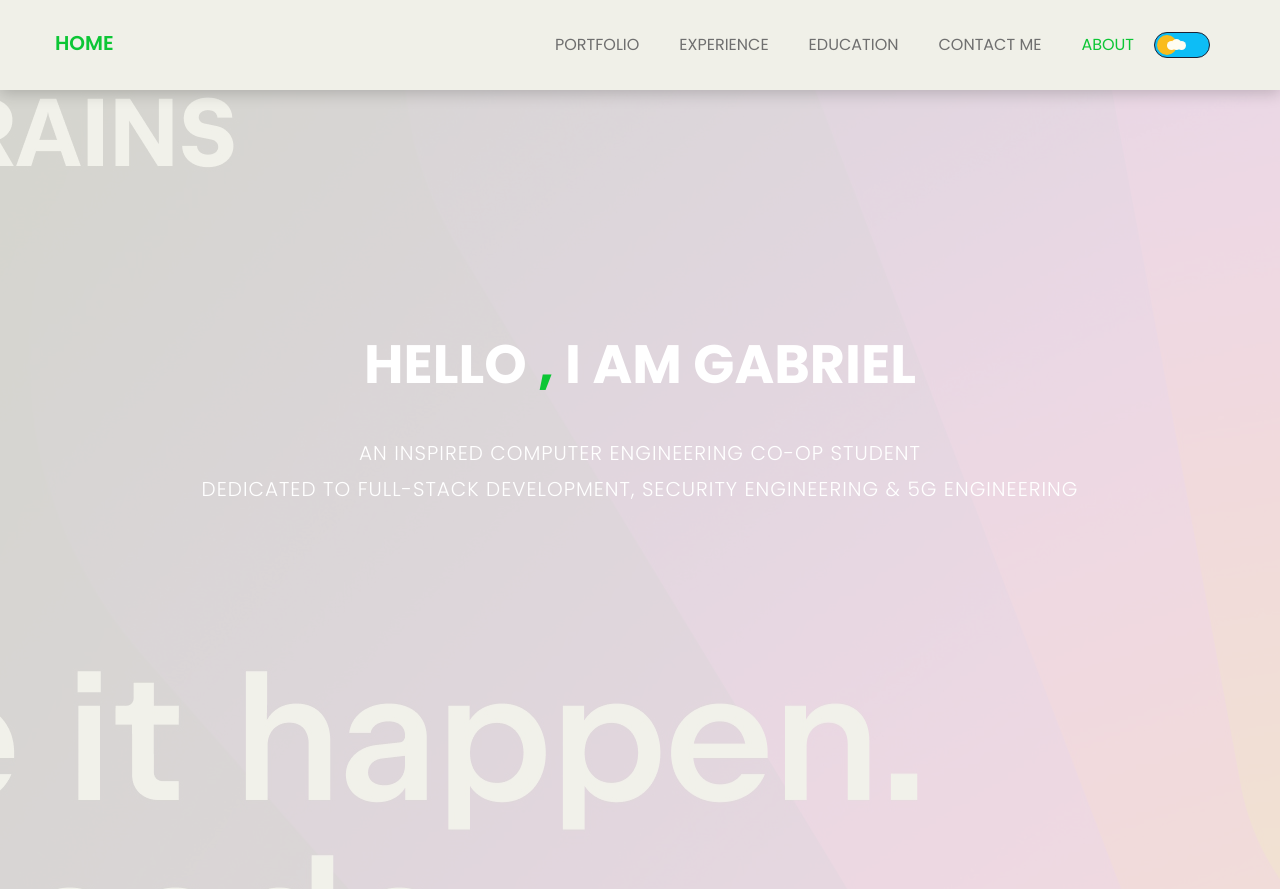
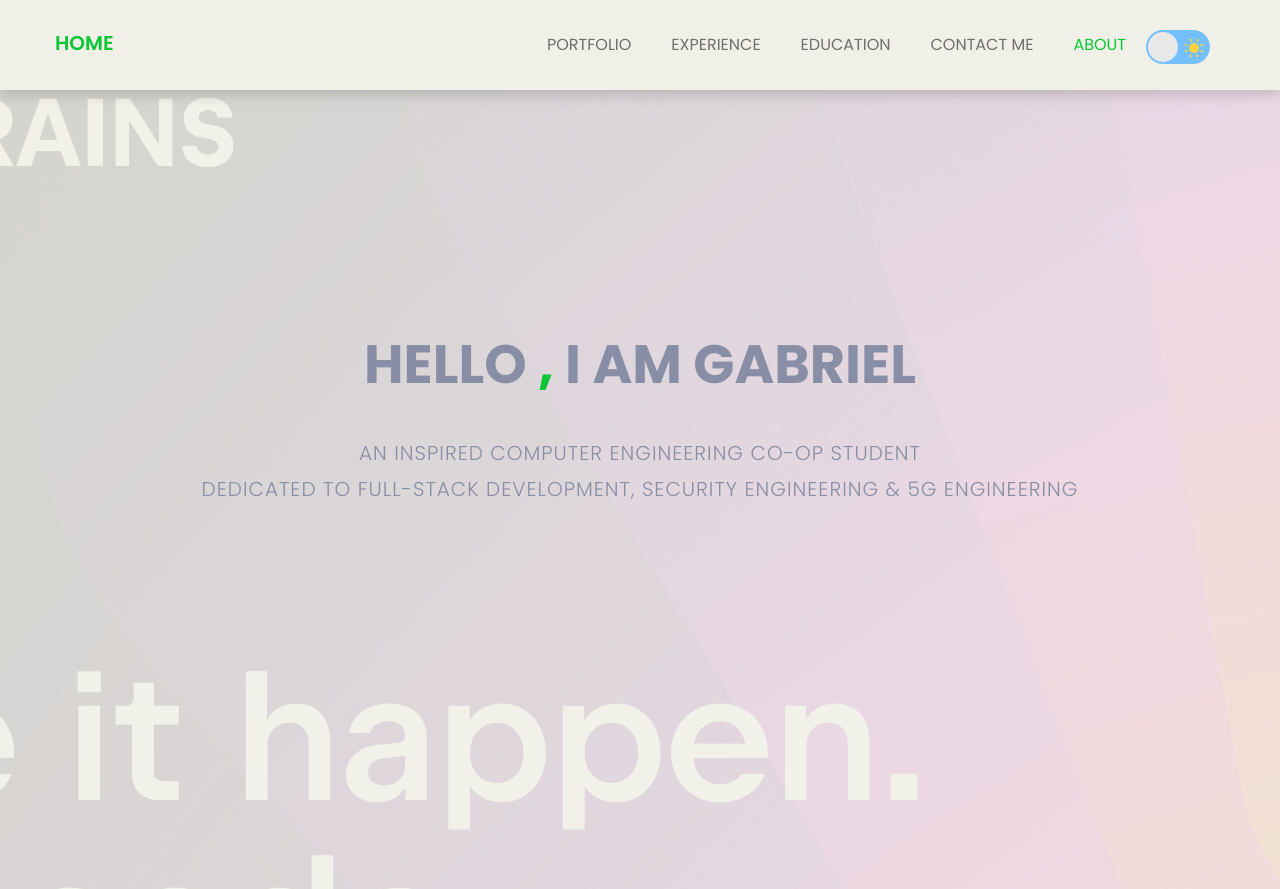
Before and after one commit to gabibdods/FolioFrame, a Django app: template folioframe/templates/index.html in a window 1280 px wide. Shown: the top 889 px of the page. Run offline with Django 5.2, Linux system fonts and the light colour scheme; the template is opened without the code that fills it, so the values that code supplies are empty; some libraries are stand-ins or nearby versions.

Commit message:
continuing major UI revamp

```diff
--- a/folioframe/folioframe/settings.py
+++ b/folioframe/folioframe/settings.py
@@ -13,7 +13,7 @@ import os
 import sys
 from pathlib import Path
 # Version
-APP_VERSION = "3.5.8"
+APP_VERSION = "4.0.9"
 # Build absolute paths inside project
 BASE_DIR = Path(__file__).resolve().parent.parent
 # Secret key
--- a/folioframe/static/assets/css/style.css
+++ b/folioframe/static/assets/css/style.css
@@ -176,21 +176,25 @@ nav.navbar.bootsnav .navbar-toggle i { color: var(--main-color-highlight); }
     background-color: var(--bg-color-before-clear);
 }
 .header-text h2 {
-    color: #fff;
     font-size: 54px;
     font-weight: 700;
     text-transform: uppercase;
     line-height: 1.5;
+    transition: color 0.5s ease-in-out;
+	color: var(--txt-color-darker);
 }
+#welcome-header.night-theme { color: #fff; }
 .header-text h2 span { color: var(--main-color-highlight); }
 .header-text p {
-    color: #fff;
     font-size: 20px;
     font-weight: 300;
     text-transform: uppercase;
     margin: 30px 0 60px;
     letter-spacing: 1px;
+    transition: color 0.5s ease-in-out;
+	color: var(--txt-color-darker);
 }
+#welcome-desc.night-theme { color: #fff; }
 .header-text a {
     width: 200px;
     height: 60px;
@@ -245,7 +249,7 @@ nav.navbar.bootsnav .navbar-toggle i { color: var(--main-color-highlight); }
     position:absolute;
     height:100%;
     width:100%;
-    background: var(--bg-color-light-start-overlay);
+    background-color: var(--bg-color-light-start-overlay);
     display:flex;
     align-items:center;
     text-transform: uppercase;
--- /dev/null
+++ b/folioframe/static/assets/css/switch.css
@@ -0,0 +1,72 @@
+.switch {
+    font-size: 17px;
+    position: relative;
+    display: inline-block;
+    width: 64px;
+    height: 34px;
+    top: 30px;
+}
+.switch input {
+    opacity: 0;
+    width: 0;
+    height: 0;
+}
+.slider {
+    position: absolute;
+    cursor: pointer;
+    top: 0;
+    left: 0;
+    right: 0;
+    bottom: 0;
+    background-color: #73C0FC;
+    transition: 0.5s;
+    border-radius: 30px;
+}
+.slider:before {
+    position: absolute;
+    content: "";
+    height: 30px;
+    width: 30px;
+    border-radius: 20px;
+    left: 2px;
+    bottom: 2px;
+    z-index: 2;
+    background-color: #e8e8e8;
+    transition: 0.5s;
+}
+.sun svg {
+    position: absolute;
+    top: 6px;
+    left: 36px;
+    z-index: 1;
+    width: 24px;
+    height: 24px;
+}
+.moon svg {
+    fill: #73C0FC;
+    position: absolute;
+    top: 5px;
+    left: 5px;
+    z-index: 1;
+    width: 24px;
+    height: 24px;
+}
+.sun svg { animation: rotate 15s linear infinite; }
+@keyframes rotate {
+    0% { transform: rotate(0); }
+    100% { transform: rotate(360deg); }
+}
+.moon svg { animation: tilt 5s linear infinite; }
+@keyframes tilt {
+    0% { transform: rotate(0deg); }
+    25% { transform: rotate(-10deg); }
+    75% { transform: rotate(10deg); }
+    100% { transform: rotate(0deg); }
+}
+.input:checked + .slider { background-color: #183153; }
+.input:focus + .slider {
+    outline: none;
+    box-shadow: none;
+    border: none;
+}
+.input:checked + .slider:before { transform: translateX(30px); }
--- a/folioframe/static/assets/js/flipIndex.js
+++ b/folioframe/static/assets/js/flipIndex.js
@@ -1,6 +1,6 @@
 window.addEventListener('DOMContentLoaded', themeByTime);
 setInterval(themeByTime, 20*60*1000);
-const overlays = document.getElementsByClassName("isotope-overlay");
+const isotoOverlays = document.getElementsByClassName("isotope-overlay");
 const overlaysLength = document.getElementsByClassName("isotope-overlay").length;
 
 function themeByTime () {
@@ -15,8 +15,10 @@ function themeByTime () {
         document.getElementById("venn-circle2").style.backgroundColor = "rgba(255, 0, 255, 0.5)";
         document.getElementById("venn-circle3").style.mixBlendMode = "multiply";
         document.getElementById("venn-circle3").style.backgroundColor = "rgba(255, 255, 0, 0.5)";
-        for(let i = 0; i < overlaysLength; i++) { overlays[i].style.background = "var(--bg-color-light-start-overlay)"; }
+        for(let i = 0; i < overlaysLength; i++) { isotoOverlays[i].style.backgroundColor = "var(--bg-color-light-start-overlay)"; }
         document.querySelector(".welcome-hero").classList.remove("night-theme");
+        document.getElementById("welcome-header").style.color = "color: var(--txt-color-darker);";
+        document.getElementById("welcome-desc").style.color = "color: var(--txt-color-darker);";
         document.getElementById("theme-switcher-grid").classList.remove("night-theme");
     } else {
         document.body.style.backgroundColor = "var(--bg-color-dark)";
@@ -28,8 +30,10 @@ function themeByTime () {
         document.getElementById("venn-circle2").style.backgroundColor = "rgba(255, 0, 255, 0.7)";
         document.getElementById("venn-circle3").style.mixBlendMode = "overlay";
         document.getElementById("venn-circle3").style.backgroundColor = "rgba(0, 255, 255, 0.7)";
-        for(let i = 0; i < overlaysLength; i++) { overlays[i].style.background = "var(--bg-color-light-start-overlay)"; }
+        for(let i = 0; i < overlaysLength; i++) { isotoOverlays[i].style.backgroundColor = "var(--bg-color-light-start-overlay)"; }
         document.querySelector(".welcome-hero").classList.add("night-theme");
+        document.getElementById("welcome-header").style.color = "#fff";
+        document.getElementById("welcome-desc").style.color = "#fff";
         document.getElementById("theme-switcher-grid").classList.add("night-theme");
     }
 }
@@ -44,6 +48,8 @@ document.getElementById("theme-switcher-grid").addEventListener("click", functio
     document.getElementById("venn-circle2").style.backgroundColor = this.classList.contains("night-theme") ? "rgba(255, 0, 255, 0.7)" : "rgba(255, 0, 255, 0.5)";
     document.getElementById("venn-circle3").style.mixBlendMode = this.classList.contains("night-theme") ? "overlay" : "multiply";
     document.getElementById("venn-circle3").style.backgroundColor = this.classList.contains("night-theme") ? "rgba(0, 255, 255, 0.7)" : "rgba(255, 255, 0, 0.5)";
-    for(let i = 0; i < overlaysLength; i++) { overlays[i].style.background = this.classList.contains("night-theme") ? "var(--bg-color-before-clear)" : "var(--bg-color-light-start-overlay)"; }
+    for(let i = 0; i < overlaysLength; i++) { isotoOverlays[i].style.backgroundColor = this.classList.contains("night-theme") ? "var(--bg-color-before-clear)" : "var(--bg-color-light-start-overlay)"; }
+    document.querySelector("#welcome-header").classList.toggle("night-theme");
+    document.querySelector("#welcome-desc").classList.toggle("night-theme");
     document.querySelector(".welcome-hero").classList.toggle("night-theme");
 });
--- a/folioframe/templates/base.html
+++ b/folioframe/templates/base.html
@@ -23,6 +23,7 @@
 		<link rel="stylesheet" href="{% static 'assets/css/responsive.css' %}">
 		<link rel="stylesheet" href="{% static 'assets/css/flip.css' %}">
 		<link rel="stylesheet" href="{% static 'assets/css/venn.css' %}">
+		<link rel="stylesheet" href="{% static 'assets/css/switch.css' %}">
         <script src="{% static 'assets/js/base.js' %}"></script>
     {% endblock %}
     </head>
@@ -46,20 +47,12 @@
                                 <li class="smooth-menu active"><a href="#contact" smooth-scroll-menu>contact me</a></li>
                                 <li class="smooth-menu active"><a href="#about" smooth-scroll-menu>about</a></li>
                                 <li>
-                                    <div class="flip-body">
-                                        <button class="theme-switcher-grid" id="theme-switcher-grid" aria-label="Switch theme">
-                                            <div class="sun" id="sun" aria-hidden="true"></div>
-                                            <div class="moon-overlay" id="moon-overlay" aria-hidden="true"></div>
-                                            <div class="cloud-ball cloud-ball-left" id="ball1" aria-hidden="true"></div>
-                                            <div class="cloud-ball cloud-ball-middle" id="ball2" aria-hidden="true"></div>
-                                            <div class="cloud-ball cloud-ball-right" id="ball3" aria-hidden="true"></div>
-                                            <div class="cloud-ball cloud-ball-top" id="ball4" aria-hidden="true"></div>
-                                            <div class="star" id="star1" aria-hidden="true"></div>
-                                            <div class="star" id="star2" aria-hidden="true"></div>
-                                            <div class="star" id="star3" aria-hidden="true"></div>
-                                            <div class="star" id="star4" aria-hidden="true"></div>
-                                        </button>
-                                    </div>
+                                    <label class="switch">
+                                        <span class="sun"><svg viewBox="0 0 24 24"><g fill="#ffd43b"><circle r="5" cy="12" cx="12"></circle><path d="m21 13h-1a1 1 0 0 1 0-2h1a1 1 0 0 1 0 2zm-17 0h-1a1 1 0 0 1 0-2h1a1 1 0 0 1 0 2zm13.66-5.66a1 1 0 0 1 -.66-.29 1 1 0 0 1 0-1.41l.71-.71a1 1 0 1 1 1.41 1.41l-.71.71a1 1 0 0 1 -.75.29zm-12.02 12.02a1 1 0 0 1 -.71-.29 1 1 0 0 1 0-1.41l.71-.66a1 1 0 0 1 1.41 1.41l-.71.71a1 1 0 0 1 -.7.24zm6.36-14.36a1 1 0 0 1 -1-1v-1a1 1 0 0 1 2 0v1a1 1 0 0 1 -1 1zm0 17a1 1 0 0 1 -1-1v-1a1 1 0 0 1 2 0v1a1 1 0 0 1 -1 1zm-5.66-14.66a1 1 0 0 1 -.7-.29l-.71-.71a1 1 0 0 1 1.41-1.41l.71.71a1 1 0 0 1 0 1.41 1 1 0 0 1 -.71.29zm12.02 12.02a1 1 0 0 1 -.7-.29l-.66-.71a1 1 0 0 1 1.36-1.36l.71.71a1 1 0 0 1 0 1.41 1 1 0 0 1 -.71.24z"></path></g></svg></span>
+                                        <span class="moon"><svg viewBox="0 0 384 512"><path d="m223.5 32c-123.5 0-223.5 100.3-223.5 224s100 224 223.5 224c60.6 0 115.5-24.2 155.8-63.4 5-4.9 6.3-12.5 3.1-18.7s-10.1-9.7-17-8.5c-9.8 1.7-19.8 2.6-30.1 2.6-96.9 0-175.5-78.8-175.5-176 0-65.8 36-123.1 89.3-153.3 6.1-3.5 9.2-10.5 7.7-17.3s-7.3-11.9-14.3-12.5c-6.3-.5-12.6-.8-19-.8z"></path></svg></span>
+                                        <input type="checkbox" class="input" id="theme-switcher-grid">
+                                        <span class="slider"></span>
+                                    </label>
                                 </li>
                             </ul>
                         </div>
--- a/folioframe/templates/index.html
+++ b/folioframe/templates/index.html
@@ -7,8 +7,8 @@
             <div class="row">
                 <div class="col-md-12 text-center">
                     <div class="header-text">
-                        <h2>hello <span>, </span>i am gabriel</h2>
-                        <p>an inspired computer engineering co-op student<br>dedicated to full-stack development, security engineering & 5g engineering</p>
+                        <h2 id="welcome-header">hello <span>, </span>i am gabriel</h2>
+                        <p id="welcome-desc">an inspired computer engineering co-op student<br>dedicated to full-stack development, security engineering & 5g engineering</p>
                     </div>
                 </div>
             </div>
@@ -476,7 +476,8 @@
                 <div class="row">
                     <div class="single-about-txt">
                         <p class="description">
-                            this is my personal portfolio site — built using html, css and javascript for the front-end
+                            this is my personal portfolio site — built using
+                            <br>html, css and javascript for the front-end
                             <br>django framework, python and postgresql for the back-end
                             <br>gunicorn, nginx and cloudflare for production deployment and
                             <br>ansible and gitLab for ci/cd pipeline integration and easy deployment.
```
Also changed, not shown: folioframe/static/assets/js/flip.js (+10 -4 lines).
